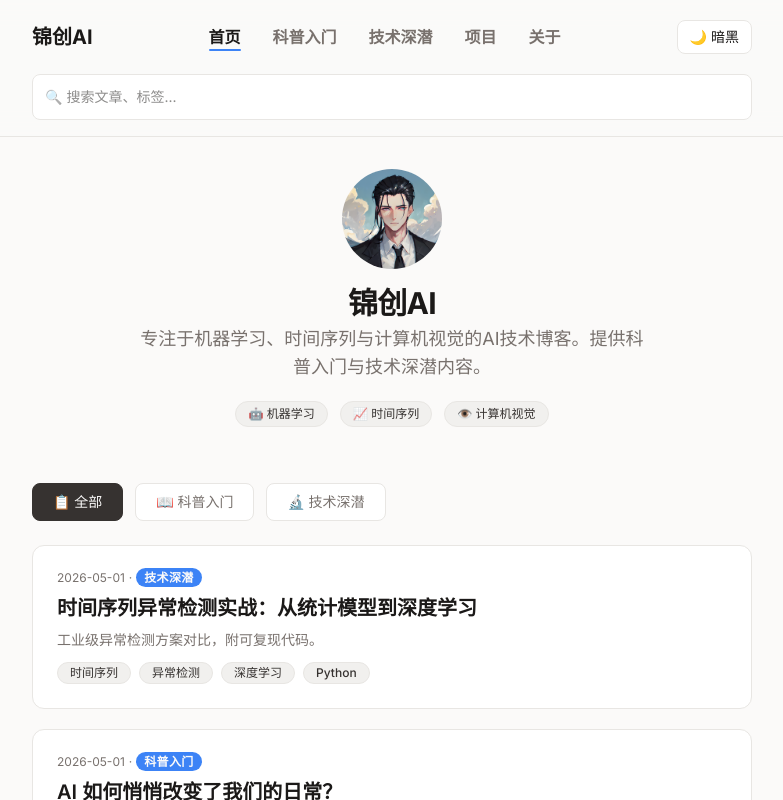
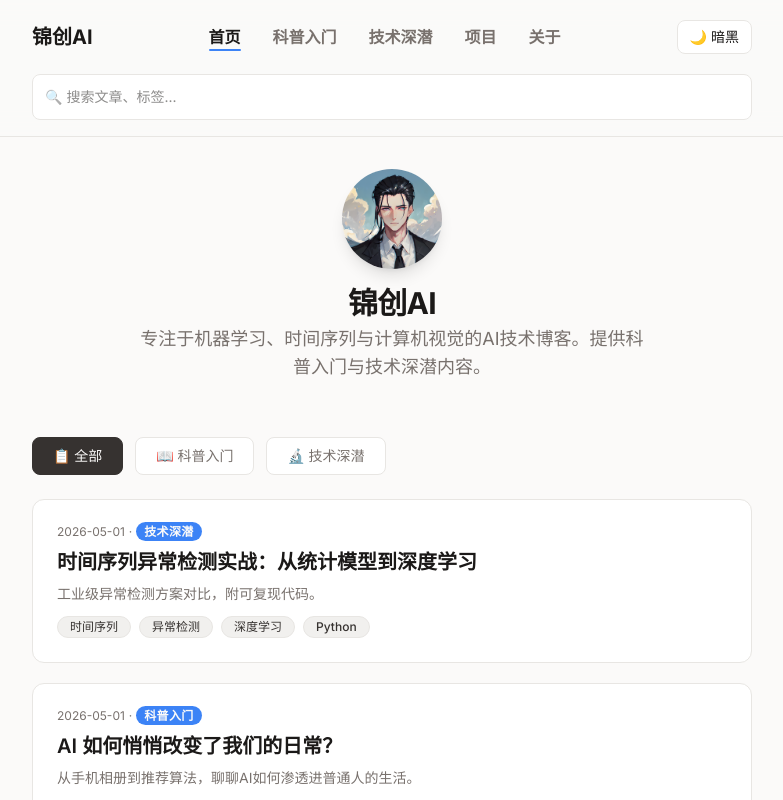
Before and after one commit to LiuCzj/jinc-ai-nextjs, a Next.js app: page / in a window 1280 px wide. Shown: the top 800 px of the page, without its empty margins (248-1031 px from the left). Built offline with nearby package versions, Linux system fonts and the light colour scheme.

Commit message:
修复暗色模式切换注入真实动态视觉效果等

```diff
--- /dev/null
+++ b/app/api/outstatic/[[...ost]]/route.ts
@@ -0,0 +1,4 @@
+import { OutstaticApi } from 'outstatic'
+
+export const GET = OutstaticApi()
+export const POST = OutstaticApi()
--- a/app/globals.css
+++ b/app/globals.css
@@ -4,44 +4,61 @@
 
 @custom-variant dark (&:is(.dark *));
 
-@theme inline {
-  --color-background: hsl(40 20% 98%);
-  --color-foreground: hsl(20 5% 10%);
-  --color-card: hsl(40 20% 100%);
-  --color-card-foreground: hsl(20 5% 10%);
-  --color-primary: hsl(20 5% 20%);
-  --color-primary-foreground: hsl(40 20% 98%);
-  --color-secondary: hsl(40 10% 94%);
-  --color-secondary-foreground: hsl(20 5% 20%);
-  --color-muted: hsl(40 10% 94%);
-  --color-muted-foreground: hsl(20 5% 45%);
-  --color-accent: hsl(217 91% 60%);
-  --color-accent-foreground: hsl(40 20% 98%);
-  --color-border: hsl(40 10% 90%);
-  --color-input: hsl(40 10% 90%);
-  --color-ring: hsl(217 91% 60%);
-  --color-destructive: hsl(0 80% 60%);
-  --color-destructive-foreground: hsl(40 20% 98%);
-  --radius: 0.5rem;
+:root {
+  /* 明亮模式 */
+  --background: 40 20% 98%;
+  --foreground: 20 5% 10%;
+  --card: 40 20% 100%;
+  --card-foreground: 20 5% 10%;
+  --primary: 20 5% 20%;
+  --primary-foreground: 40 20% 98%;
+  --secondary: 40 10% 94%;
+  --secondary-foreground: 20 5% 20%;
+  --muted: 40 10% 94%;
+  --muted-foreground: 20 5% 45%;
+  --accent: 217 91% 60%;
+  --accent-foreground: 40 20% 98%;
+  --border: 40 10% 90%;
+  --input: 40 10% 90%;
+  --ring: 217 91% 60%;
 }
 
-/* 暗色模式覆盖 —— 关键修复点 */
 .dark {
-  --color-background: hsl(220 15% 10%) !important;
-  --color-foreground: hsl(40 20% 95%) !important;
-  --color-card: hsl(220 15% 14%) !important;
-  --color-card-foreground: hsl(40 20% 95%) !important;
-  --color-primary: hsl(40 20% 95%) !important;
-  --color-primary-foreground: hsl(220 15% 10%) !important;
-  --color-secondary: hsl(220 10% 20%) !important;
-  --color-secondary-foreground: hsl(40 20% 95%) !important;
-  --color-muted: hsl(220 10% 20%) !important;
-  --color-muted-foreground: hsl(40 10% 65%) !important;
-  --color-accent: hsl(217 91% 65%) !important;
-  --color-accent-foreground: hsl(220 15% 10%) !important;
-  --color-border: hsl(220 10% 30%) !important;
-  --color-input: hsl(220 10% 30%) !important;
-  --color-ring: hsl(217 91% 65%) !important;
+  /* 参考开源仓库的高级暗黑模式（深蓝灰） */
+  --background: 222 47% 11%;
+  --foreground: 210 40% 98%;
+  --card: 222 47% 11%;
+  --card-foreground: 210 40% 98%;
+  --primary: 210 40% 98%;
+  --primary-foreground: 222 47% 11%;
+  --secondary: 217 32% 17%;
+  --secondary-foreground: 210 40% 98%;
+  --muted: 217 32% 17%;
+  --muted-foreground: 215 20.2% 65.1%;
+  --accent: 217 91% 60%;
+  --accent-foreground: 222 47% 11%;
+  --border: 217 32% 17%;
+  --input: 217 32% 17%;
+  --ring: 212.7 26.8% 83.9%;
+}
+
+@theme {
+  --color-background: hsl(var(--background));
+  --color-foreground: hsl(var(--foreground));
+  --color-card: hsl(var(--card));
+  --color-card-foreground: hsl(var(--card-foreground));
+  --color-primary: hsl(var(--primary));
+  --color-primary-foreground: hsl(var(--primary-foreground));
+  --color-secondary: hsl(var(--secondary));
+  --color-secondary-foreground: hsl(var(--secondary-foreground));
+  --color-muted: hsl(var(--muted));
+  --color-muted-foreground: hsl(var(--muted-foreground));
+  --color-accent: hsl(var(--accent));
+  --color-accent-foreground: hsl(var(--accent-foreground));
+  --color-border: hsl(var(--border));
+  --color-input: hsl(var(--input));
+  --color-ring: hsl(var(--ring));
+  --radius: 0.5rem;
 }
 
 @layer base {
@@ -53,15 +70,6 @@
     font-family: 'Inter', system-ui, -apple-system, sans-serif;
     line-height: 1.7;
     font-size: 16px;
-    transition: background-color 0.3s, color 0.3s;
-  }
-  a {
-    color: hsl(217 91% 60%);
-    text-decoration: none;
-    transition: 0.2s;
-  }
-  a:hover {
-    text-decoration: underline;
-    text-underline-offset: 2px;
+    transition: background-color 0.3s ease, color 0.3s ease;
   }
 }
--- /dev/null
+++ b/app/outstatic/[[...ost]]/page.tsx
@@ -0,0 +1,7 @@
+import { Outstatic } from 'outstatic'
+import 'outstatic/outstatic.css'
+
+export default async function Page({ params }: { params: Promise<{ ost: string[] }> }) {
+  const resolvedParams = await params;
+  return <Outstatic params={resolvedParams} />
+}
--- a/app/page.tsx
+++ b/app/page.tsx
@@ -1,31 +1,31 @@
-import { getAllPosts } from '@/lib/posts';
-import AudienceFilter from '@/components/audience-filter';
+import { getAllPosts } from "@/lib/posts";
+import AudienceFilter from "@/components/audience-filter";
+import MotionWrapper from "@/components/motion-wrapper";
 
 export default function Home() {
   const posts = getAllPosts();
 
   return (
     <>
+      <MotionWrapper delay={0.1}>
         <section className="text-center py-8">
           <img
             src="/images/avatar.png"
             alt="头像"
             width={100}
             height={100}
-          className="rounded-full mx-auto"
+            className="rounded-full mx-auto shadow-lg hover:scale-105 transition-transform duration-300"
           />
           <h1 className="text-3xl font-bold mt-4 mb-1 tracking-tight">锦创AI</h1>
           <p className="text-muted-foreground text-lg max-w-lg mx-auto">
             专注于机器学习、时间序列与计算机视觉的AI技术博客。提供科普入门与技术深潜内容。
           </p>
-        <div className="flex justify-center gap-3 mt-5 flex-wrap">
-          <span className="bg-secondary text-secondary-foreground border border-border px-3 py-1 rounded-full text-xs">🤖 机器学习</span>
-          <span className="bg-secondary text-secondary-foreground border border-border px-3 py-1 rounded-full text-xs">📈 时间序列</span>
-          <span className="bg-secondary text-secondary-foreground border border-border px-3 py-1 rounded-full text-xs">👁️ 计算机视觉</span>
-        </div>
         </section>
+      </MotionWrapper>
 
+      <MotionWrapper delay={0.2}>
         <AudienceFilter posts={posts} />
+      </MotionWrapper>
     </>
   );
 }
--- /dev/null
+++ b/components/motion-wrapper.tsx
@@ -0,0 +1,21 @@
+"use client";
+
+import { motion } from "framer-motion";
+
+export default function MotionWrapper({
+  children,
+  delay = 0,
+}: {
+  children: React.ReactNode;
+  delay?: number;
+}) {
+  return (
+    <motion.div
+      initial={{ opacity: 0, y: 20 }}
+      animate={{ opacity: 1, y: 0 }}
+      transition={{ duration: 0.5, delay: delay, ease: "easeOut" }}
+    >
+      {children}
+    </motion.div>
+  );
+}
```
Also changed, not shown: package.json (+5 -4 lines). Lines whose indentation alone changed are shown as unchanged.
